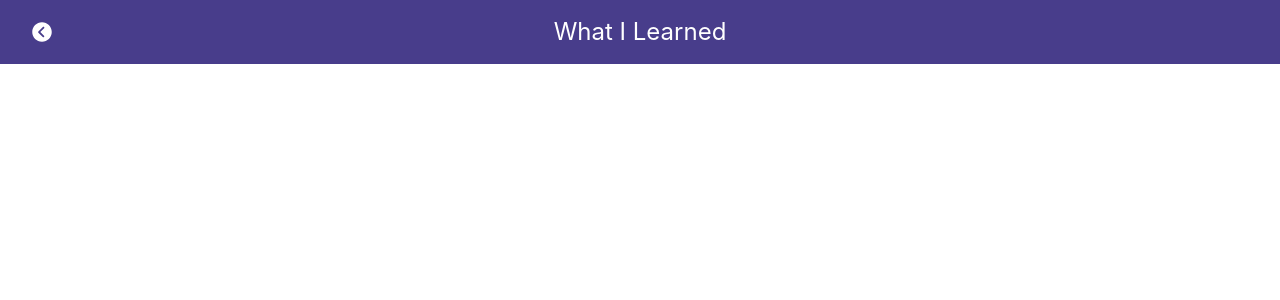
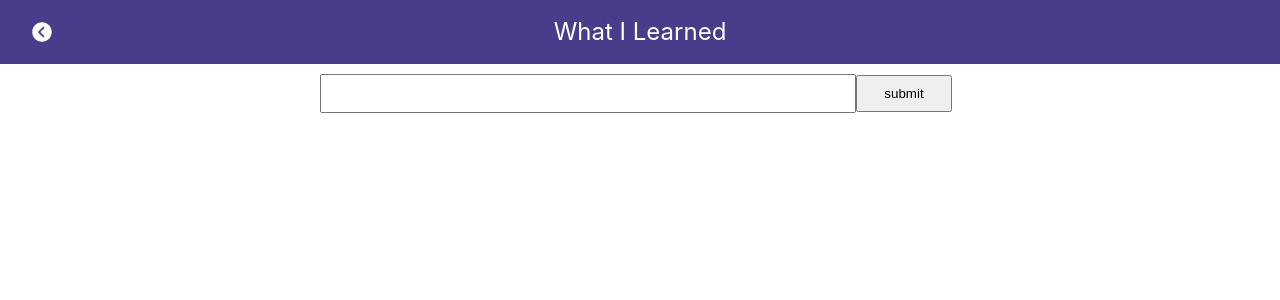
Before and after one commit to saebomp/todayilearned, a React (Create React App) app: page /converter in a window 1280 px wide. Shown: the top 300 px of the page. Built offline with nearby package versions, Linux system fonts and the light colour scheme.

Commit message:
add converter

```diff
--- a/src/App.js
+++ b/src/App.js
@@ -29,6 +29,7 @@ import Form from './components/Form'
 import Crud from './components/Crud'
 import CrudHooks from './components/CrudHooks'
 import Calculator from './components/Calculator/Calculator'
+import Converter from './components/Converter'
 
 
 
@@ -65,6 +66,7 @@ function App() {
         <Route exact path="/crud" component={Crud} />
         <Route exact path="/crudhooks" component={CrudHooks} />
         <Route exact path="/calculator" component={Calculator} />
+        <Route exact path="/converter" component={Converter} />
       </div>
     </Router>
   );
--- a/src/Data.js
+++ b/src/Data.js
@@ -161,4 +161,10 @@ export let DATA = [
     title : 'calculator',
     component : 'Calculator'
   },
+  {
+    id: 26,
+    path : '/converter',
+    title : 'converter',
+    component : 'Converter'
+  },
 ]
--- /dev/null
+++ b/src/components/Converter.js
@@ -0,0 +1,28 @@
+import React, {useState} from 'react';
+
+const styles = {
+  mar: {
+    margin:'10px auto',
+    width:'50%'
+  },
+  input: {
+      padding:'10px',
+      width:'80%'
+  },
+  btn: {
+    padding:'10px',
+    width:'15%'
+}
+}
+
+const Converter = () => {
+
+  return (
+    <div style={styles.mar}>
+      <input type="text" style={styles.input} />
+      <button style={styles.btn} >submit</button>
+    </div>
+    )
+  }
+
+export default Converter
```
